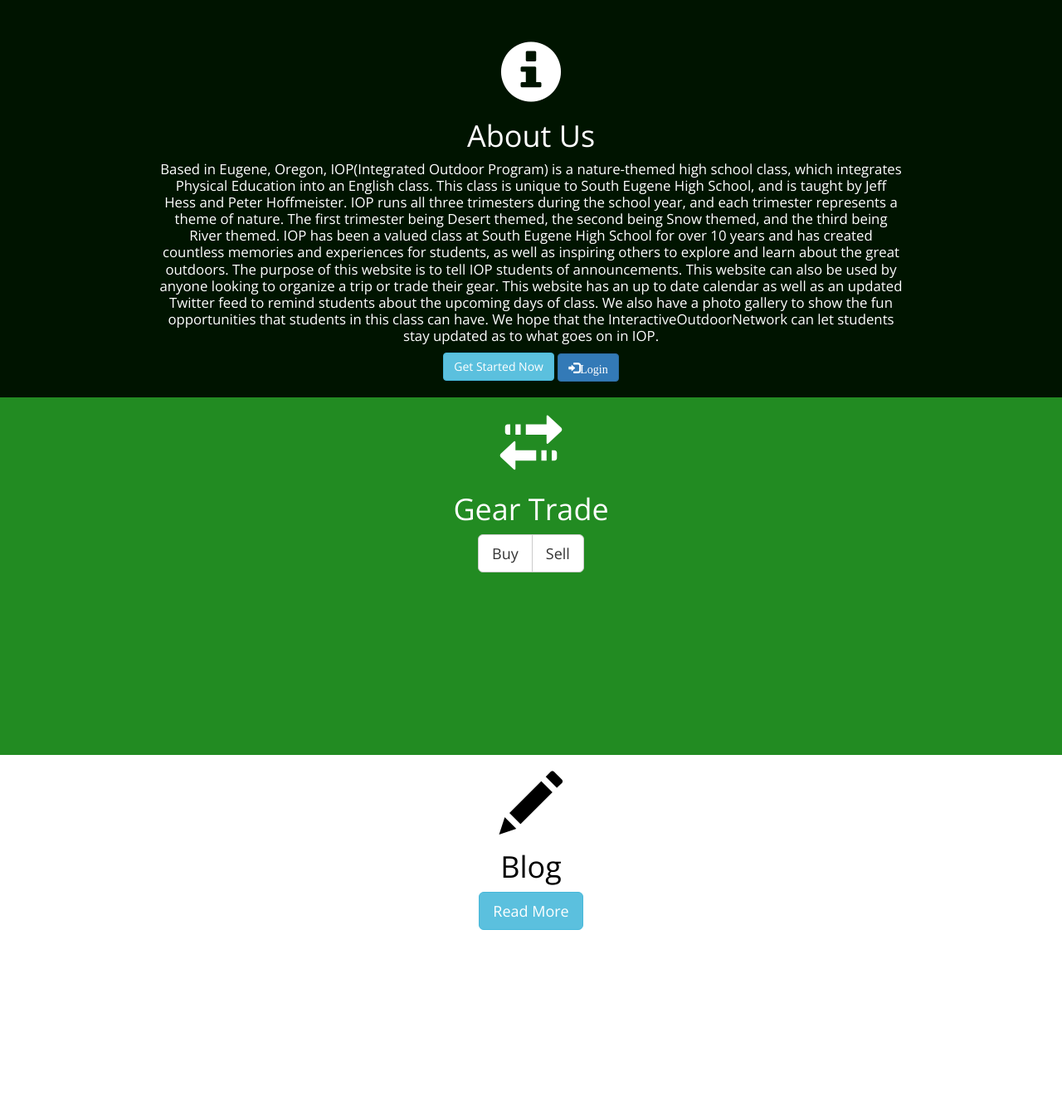
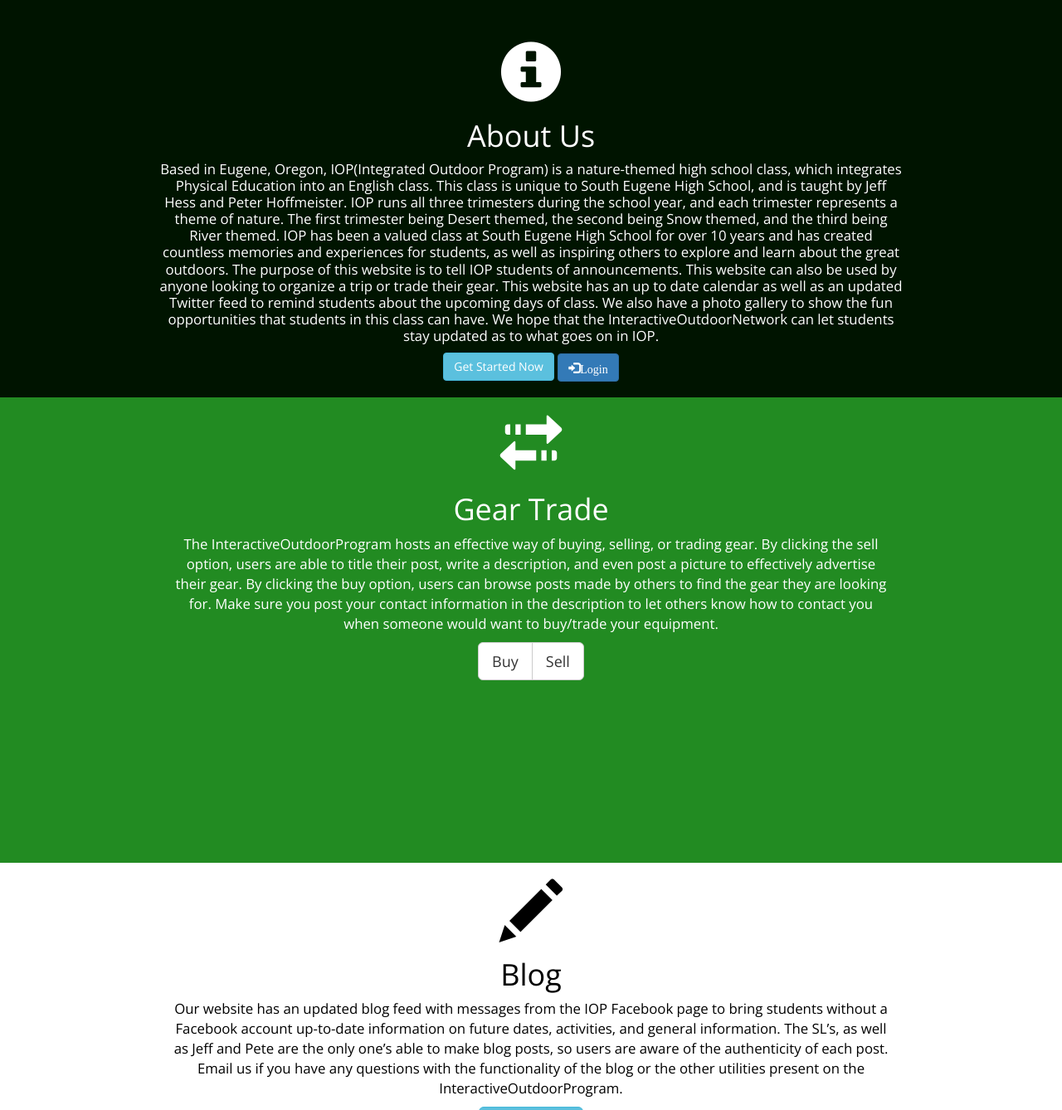
Before and after one commit to verycumbersome/InteractiveOutdoorNetwork, a Django app: page / in a window 1280 px wide. Shown: the part 801-2139 px from the top of the page at 83% size. Run offline with Django 3.2, Linux system fonts and the light colour scheme; some libraries are stand-ins or nearby versions.

Commit message:
Add description for blog and geartrade and reformat blog posts

```diff
--- a/InteractiveOutdoorNetwork/ION/static/css/main.css
+++ b/InteractiveOutdoorNetwork/ION/static/css/main.css
@@ -59,9 +59,9 @@ button:hover {
     width: 100%;
   }
 }
-/* line 3, ../sass/_blog.scss */
+/* line 4, ../sass/_blog.scss */
 .blogpost {
-  background-color: rgba(0, 0, 0, 0.6);
+  background-color: rgba(0, 0, 0, 0.01) !important;
   width: 80%;
   margin: auto;
   color: white;
@@ -74,10 +74,28 @@ button:hover {
   text-align: center;
 }
 
-/* line 17, ../sass/_blog.scss */
+/* line 18, ../sass/_blog.scss */
+.blogpostwrapper {
+  text-align: center;
+  width: 70%;
+  margin: auto;
+  background-color: black;
+  border-radius: 4px;
+  padding: 10px;
+}
+
+/* line 27, ../sass/_blog.scss */
 .blogpost h1 {
   font-weight: 600;
   font-size: 3em;
+  text-align: center;
+}
+
+/* line 33, ../sass/_blog.scss */
+.blogpost h2 {
+  font-size: 1.5em;
+  font-weight: 400;
+  font-size: 1.2em !important;
   text-align: center;
 }
 
@@ -104,6 +122,7 @@ button:hover {
 
 /* line 23, ../sass/_index.scss */
 .geartrade {
+  font-size: 1.2em;
   color: #fff;
   background-color: #228B22;
   margin: auto;
@@ -115,7 +134,7 @@ button:hover {
   display: inline-block;
 }
 
-/* line 35, ../sass/_index.scss */
+/* line 36, ../sass/_index.scss */
 .geartradecontainer {
   width: 70%;
   min-width: 400px;
@@ -124,8 +143,9 @@ button:hover {
   padding-bottom: 20px;
 }
 
-/* line 43, ../sass/_index.scss */
+/* line 44, ../sass/_index.scss */
 .blog {
+  font-size: 1.2em;
   color: black;
   background-color: white;
   margin: auto;
@@ -137,7 +157,7 @@ button:hover {
   display: inline-block;
 }
 
-/* line 55, ../sass/_index.scss */
+/* line 57, ../sass/_index.scss */
 .blogcontainer {
   width: 70%;
   min-width: 400px;
@@ -146,7 +166,7 @@ button:hover {
   padding-bottom: 20px;
 }
 
-/* line 63, ../sass/_index.scss */
+/* line 65, ../sass/_index.scss */
 .endcontent {
   color: #fff;
   margin: auto;
@@ -163,13 +183,13 @@ button:hover {
   background-attachment: fixed;
 }
 
-/* line 75, ../sass/_index.scss */
+/* line 77, ../sass/_index.scss */
 .endcontent h1 {
   font-weight: 400;
   font-size: 5em;
 }
 
-/* line 80, ../sass/_index.scss */
+/* line 82, ../sass/_index.scss */
 .endcontent .glyphicon.glyphicon-leaf {
   font-size: 7em;
   color: #228B22 !important;
@@ -181,7 +201,7 @@ button:hover {
   text-decoration: none;
 }
 
-/* line 87, ../sass/_index.scss */
+/* line 89, ../sass/_index.scss */
 .social {
   margin-top: 30px;
   font-size: 3em;
@@ -192,7 +212,7 @@ button:hover {
   margin: auto;
 }
 
-/* line 97, ../sass/_index.scss */
+/* line 99, ../sass/_index.scss */
 .social .fa {
   text-decoration: none !important;
   color: white !important;
@@ -203,17 +223,17 @@ button:hover {
   transition: 0.15s;
 }
 
-/* line 103, ../sass/_index.scss */
+/* line 105, ../sass/_index.scss */
 .social .fa:hover {
   color: #228B22 !important;
 }
 
-/* line 107, ../sass/_index.scss */
+/* line 109, ../sass/_index.scss */
 .endcontent .glyphicon.glyphicon-leaf:hover {
   color: white !important;
 }
 
-/* line 111, ../sass/_index.scss */
+/* line 113, ../sass/_index.scss */
 .glyphicon.glyphicon-info-sign {
   margin-top: 50px;
   font-size: 75px;
@@ -221,14 +241,14 @@ button:hover {
   text-decoration: none;
 }
 
-/* line 118, ../sass/_index.scss */
+/* line 120, ../sass/_index.scss */
 .glyphicon.glyphicon-transfer {
   font-size: 75px;
   color: white !important;
   text-decoration: none;
 }
 
-/* line 124, ../sass/_index.scss */
+/* line 126, ../sass/_index.scss */
 .glyphicon.glyphicon-pencil {
   font-size: 75px;
   color: black !important;
--- a/InteractiveOutdoorNetwork/ION/static/javascript/main.js
+++ b/InteractiveOutdoorNetwork/ION/static/javascript/main.js
@@ -213,6 +213,18 @@ $(document).ready(function() {
        return false;
     });
 
+    $(".endcontent .glyphicon.glyphicon-leaf").click(function(e) {
+            page.on("scroll mousedown wheel DOMMouseScroll mousewheel keyup touchmove", function(){
+            page.stop();
+        });
+
+            page.stop().animate({scrollTop: $("#content").position().top - 50}, 1500, "easeInOutCubic", function(){
+            page.off("scroll mousedown wheel DOMMouseScroll mousewheel keyup touchmove");
+        });
+
+            return false;
+    });
+
     $(".dropdown.people").hover(function() {
         $(".dropdown-menu.people").stop(false, false).slideDown(menuSlideSpeed);
     }, function() {
--- a/InteractiveOutdoorNetwork/ION/static/sass/_blog.scss
+++ b/InteractiveOutdoorNetwork/ION/static/sass/_blog.scss
@@ -1,7 +1,8 @@
 @import "compass/css3";
+@import "mixins";
 
 .blogpost {
-    background-color: rgba(0, 0, 0, 0.6);
+    background-color: rgba(0, 0, 0, 0.01) !important;
     width: 80%;
     margin: auto;
     color: white;
@@ -14,8 +15,24 @@
     text-align: center;
 }
 
+.blogpostwrapper {
+    text-align: center;
+    width: 70%;
+    margin: auto;
+    background-color: black;
+    border-radius: 4px;
+    padding: 10px;
+}
+
 .blogpost h1 {
     font-weight: 600;
     font-size: 3em;
     text-align: center;
 }
+
+.blogpost h2 {
+    font-size: 1.5em;
+    font-weight: 400;
+    font-size: 1.2em !important;
+    text-align: center;
+}
--- a/InteractiveOutdoorNetwork/ION/static/sass/_index.scss
+++ b/InteractiveOutdoorNetwork/ION/static/sass/_index.scss
@@ -21,6 +21,7 @@
 }
 
 .geartrade {
+    font-size: 1.2em;
     color: #fff;
     background-color: #228B22;
     margin: auto;
@@ -41,6 +42,7 @@
 }
 
 .blog {
+    font-size: 1.2em;
     color: black;
     background-color: white;
     margin: auto;
--- a/InteractiveOutdoorNetwork/ION/templates/base.html
+++ b/InteractiveOutdoorNetwork/ION/templates/base.html
@@ -31,7 +31,7 @@
         <span class="icon-bar"></span>
         <span class="icon-bar"></span>
       </button>
-            <a class="navbar-brand glyphicon glyphicon-leaf" href="{% url 'ION:home' %}">InteractiveOutdoorNetwork</a>
+            <a class="navbar-brand glyphicon glyphicon-leaf" href="{% url 'ION:home' %}">InteractiveOutdoorProgram</a>
         </div>
         <div class="collapse navbar-collapse" id="myNavbar">
             <ul class="nav navbar-nav">
--- a/InteractiveOutdoorNetwork/ION/templates/index.html
+++ b/InteractiveOutdoorNetwork/ION/templates/index.html
@@ -48,6 +48,9 @@
     <div class="geartradecontainer">
         <a class="glyphicon glyphicon-transfer"></a>
         <h1>Gear Trade</h1>
+        <p>
+        The InteractiveOutdoorProgram hosts an effective way of buying, selling, or trading gear. By clicking the sell option, users are able to title their post, write a description, and even post a picture to effectively advertise their gear. By clicking the buy option, users can browse posts made by others to find the gear they are looking for. Make sure you post your contact information in the description to let others know how to contact you when someone would want to buy/trade your equipment.
+        </p>
         <div class="btn-group">
             <a class="btn btn-lg btn-default" href="{% url 'ION:gearbuy' %}">Buy</a>
             <a class="btn btn-lg btn-default" href="{% url 'ION:gearsell' %}">Sell</a>
@@ -58,6 +61,9 @@
     <div class="blogcontainer">
         <a class="glyphicon glyphicon-pencil"></a>
         <h1>Blog</h1>
+        <p>
+        Our website has an updated blog feed with messages from the IOP Facebook page to bring students without a Facebook account up-to-date information on future dates, activities, and general information. The SL’s, as well as Jeff and Pete are the only one’s able to make blog posts, so users are aware of the authenticity of each post. Email us if you have any questions with the functionality of the blog or the other utilities present on the InteractiveOutdoorProgram.
+        </p>
         <div class="btn-group">
             <a class="btn btn-lg btn-info" href="{% url 'ION:blog' %}">Read More</a>
         </div>
@@ -67,10 +73,10 @@
     <a class="glyphicon glyphicon-leaf" href="#"></a>
     <h1>Interactive Outdoor Program</h1>
     <div class="social">
-        <a class="fa fa-facebook-official" href="#"></a>
-        <a class="fa fa-slack" href="#"></a>
+        <a class="fa fa-facebook-official" href="https://www.facebook.com/groups/550583415148325/" target="_blank"></a>
+        <a class="fa fa-slack" href="https://interactiveoutdoors.slack.com/" target="_blank"></a>
         <a class="fa fa-twitter-square" href="#"></a>
-        <a class="fa fa-envelope-o" href="#"></a>
+        <a class="fa fa-envelope-o" href="mailto:interactiveoutdoorprogram@gmail.com?Subject=Hey%20there!" target="_blank"></a>
     </div>
 </div>
 {% endblock content %}
```
Also changed, not shown: InteractiveOutdoorNetwork/ION/templates/blog.html (+5 -3 lines), InteractiveOutdoorNetwork/db.sqlite3. Lines whose indentation alone changed are shown as unchanged.
